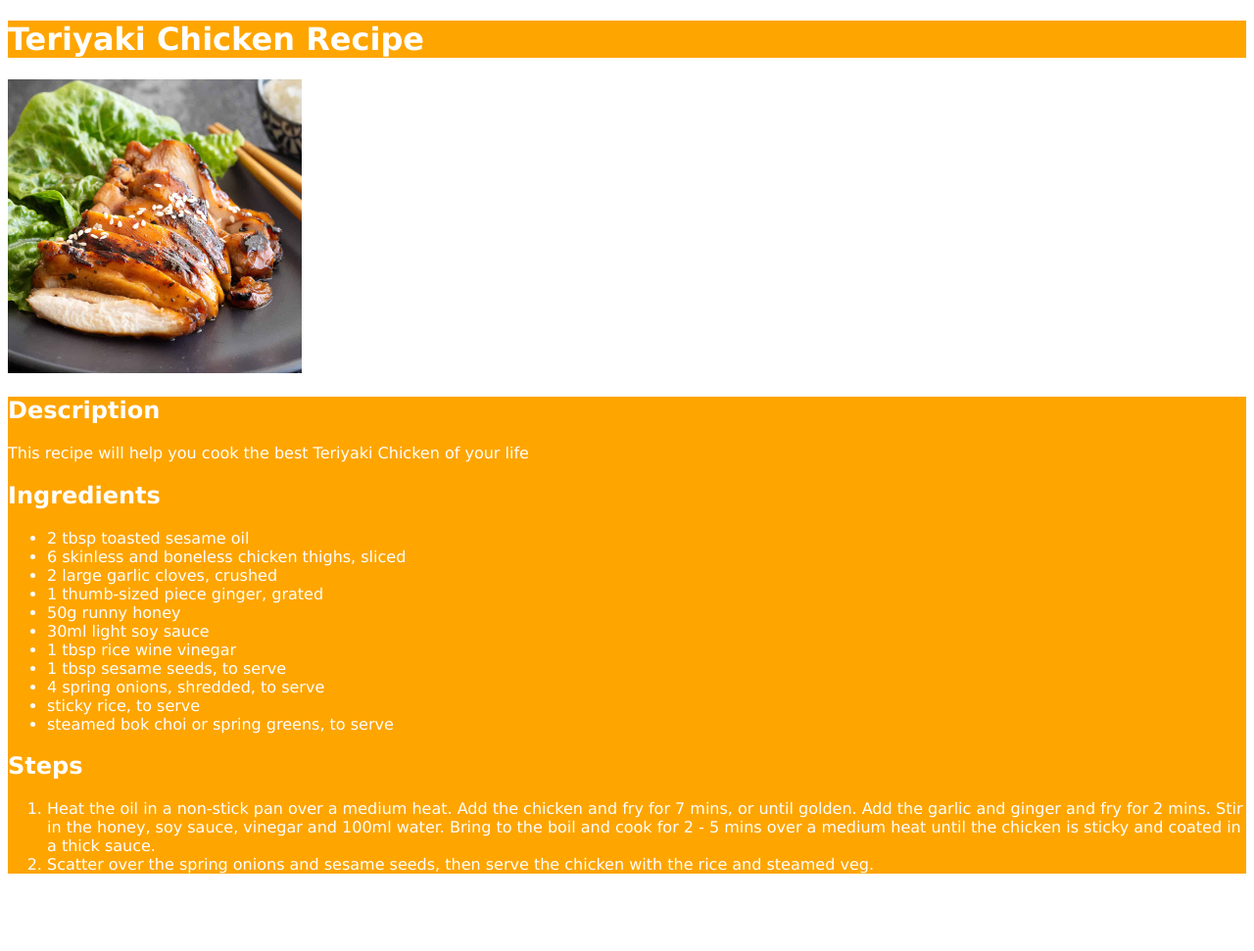
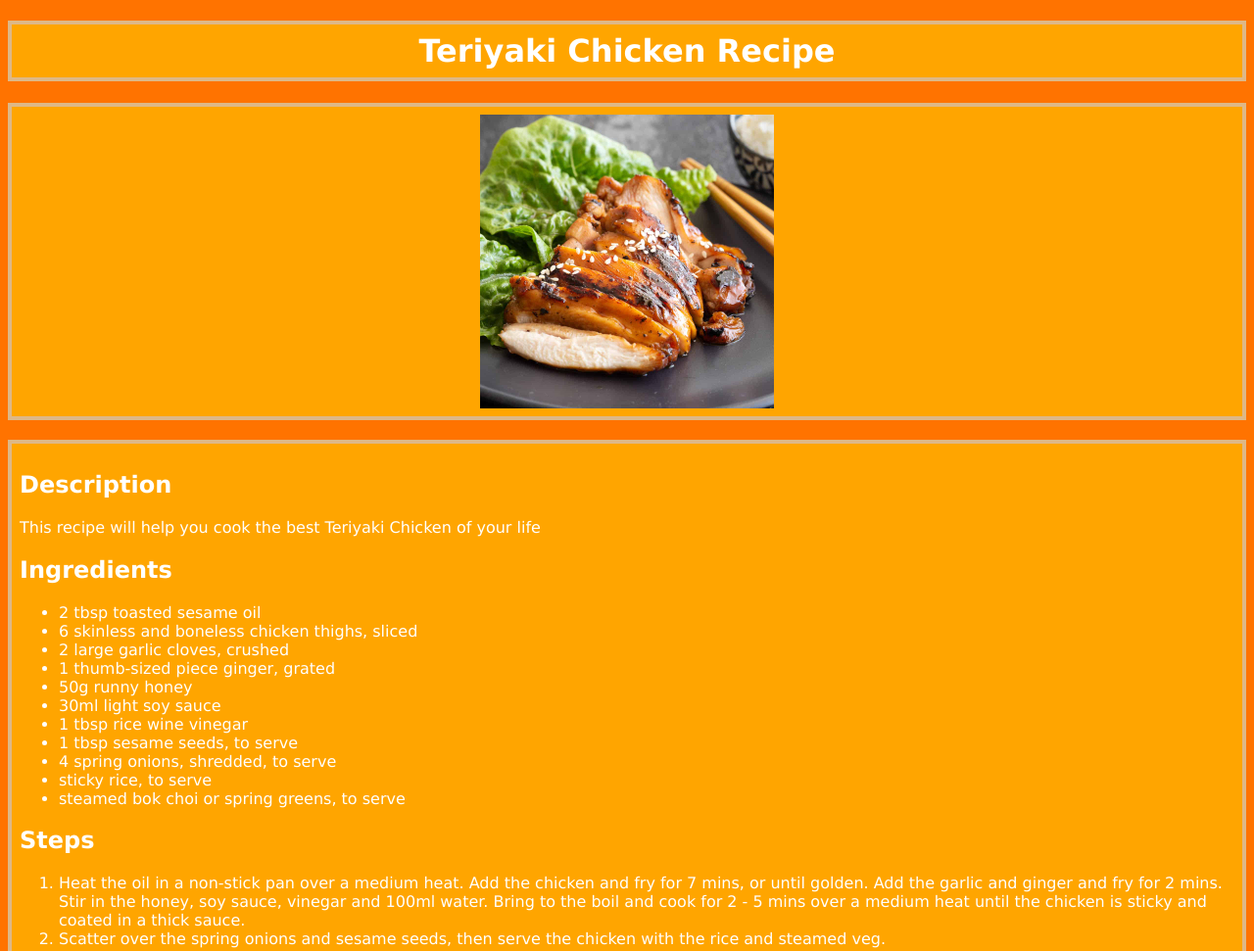
Before and after one commit to FunkyMonkey1206/odin-recipes, a plain HTML site: page recipes/teriyakiChicken.html in a window 1280 px wide. Shown: the top 971 px of the page at 98% size. Before the commit the page ends 908 px from the top, so only its background shows below. Drawn offline with Linux system fonts and the light colour scheme.

Commit message:
Add box models and aupdate page colors via css

```diff
--- a/recipes/teriyakiChicken.html
+++ b/recipes/teriyakiChicken.html
@@ -8,12 +8,17 @@
 </head>
 <body>
     <h1 class="banner">Teriyaki Chicken Recipe</h1>
-    <img class= "recipe-image" src="../img/TeriyakiChicken.jpg" alt="Teriyaki Chicken Image">
+    <div class="image-center">
+        <img class="recipe-image" src="../img/TeriyakiChicken.jpg" alt="Teriyaki Chicken Image">
+    </div>
     <div class="content">
+        <div class="Description">
             <h2>Description</h2>
             <p>
             This recipe will help you cook the best Teriyaki Chicken of your life
             </p>
+        </div>
+        <div class="Ingredients">
             <h2>Ingredients</h2>
             <ul>
                 <li>2 tbsp toasted sesame oil</li>
@@ -28,11 +33,14 @@
                 <li>sticky rice, to serve</li>
                 <li>steamed bok choi or spring greens, to serve</li>
             </ul>
+        </div>
+        <div class="Steps">
             <h2>Steps</h2>
             <ol>
                 <li>Heat the oil in a non-stick pan over a medium heat. Add the chicken and fry for 7 mins, or until golden. Add the garlic and ginger and fry for 2 mins. Stir in the honey, soy sauce, vinegar and 100ml water. Bring to the boil and cook for 2 - 5 mins over a medium heat until the chicken is sticky and coated in a thick sauce.</li>
                 <li>Scatter over the spring onions and sesame seeds, then serve the chicken with the rice and steamed veg.</li>
             </ol>
         </div>
+    </div>
 </body>
 </html>
--- a/styles.css
+++ b/styles.css
@@ -1,11 +1,28 @@
-.banner,.content {
+html {
+    background-color: rgb(255, 115, 0)
+}
+
+.banner,.content,.image-center {
     background-color: orange;
     color: white;
     font-family: Verdana, Geneva, Tahoma, sans-serif;
+    padding: 8px;
+    border: 4px solid burlywood;
+}
+
+h1 {
+    text-align: center;
 }
 
 .recipe-image {
     height: 300px;
     width: auto;
-    background-color: orange;
+    display: block;
+    margin-left: auto;
+    margin-right: auto;
 }
+
+.image-center {
+    margin-bottom: 20px;
+
+}
```
Also changed, not shown: recipes/grilledCheeseSandwich.html (+8 -0 lines), recipes/lasagna.html (+8 -0 lines). Lines whose indentation alone changed are shown as unchanged.
